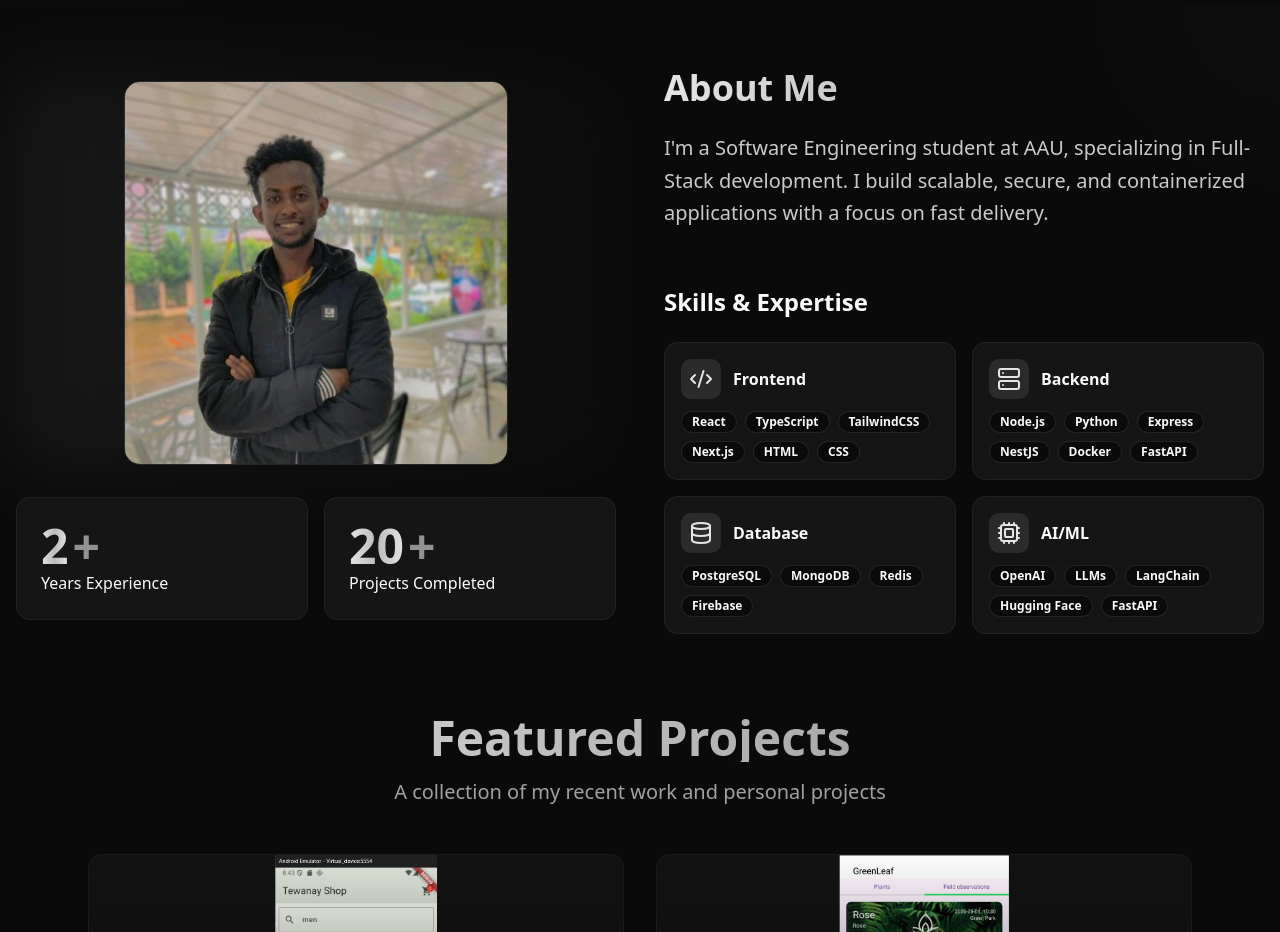
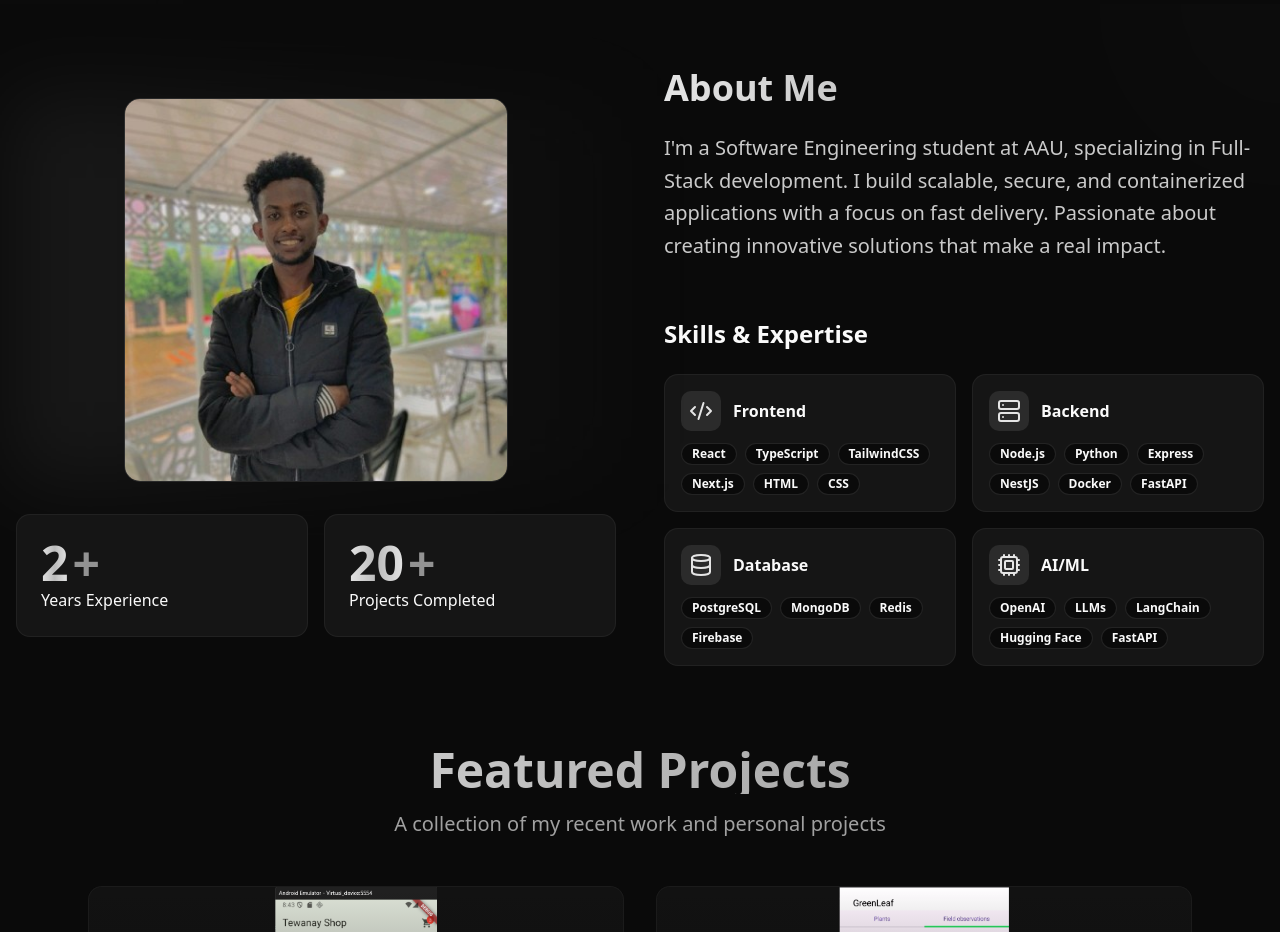
Before and after one commit to dame-ab/portfolio-v2, a React (Vite) app: page / in a window 1280 px wide. Shown: the part 780-1712 px from the top of the page. Built offline with nearby package versions, Linux system fonts and the light colour scheme; no server answers.

Commit message:
feat: enhance about section description with passion statement

```diff
--- a/src/components/About.tsx
+++ b/src/components/About.tsx
@@ -329,8 +329,7 @@ const About = () => {
                 initial={{ opacity: 0, y: 20 }}
                 animate={{ opacity: 1, y: 0 }}
                 transition={{ duration: 0.6, delay: 0.2 }}
-              >I'm a Software Engineering student at AAU, specializing in Full-Stack development. I build scalable, secure, and containerized applications with a focus on fast delivery.
-
+              >I'm a Software Engineering student at AAU, specializing in Full-Stack development. I build scalable, secure, and containerized applications with a focus on fast delivery. Passionate about creating innovative solutions that make a real impact.
               </motion.p>
               <motion.div
                 className="flex gap-4"
```
